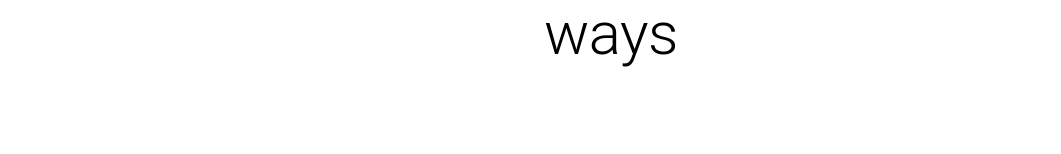
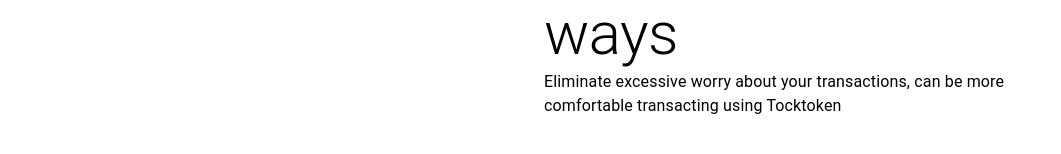
Before and after one commit to MohammadZeeshanQ/astronaut-landing-page, a React (Create React App) app: page / in a window 1280 px wide. Shown: the part 146-300 px from the top of the page, without its empty margins (96-1157 px from the left). Built offline with nearby package versions, Linux system fonts and the light colour scheme; a web font is replaced by a local one.

Commit message:
Add: Description Re Init

```diff
--- a/src/routes/LandingPage/LandingPage.js
+++ b/src/routes/LandingPage/LandingPage.js
@@ -82,6 +82,10 @@
                         <Typography className={classes.header} variant='h2'>
                             Experience using tokens in different ways
                         </Typography>
+
+                        <Typography className={classes.description} variant='body1'>
+                            Eliminate excessive worry about your transactions, can be more comfortable transacting using Tocktoken
+                        </Typography>
                     </Grid>
 
                 </Grid>
```
